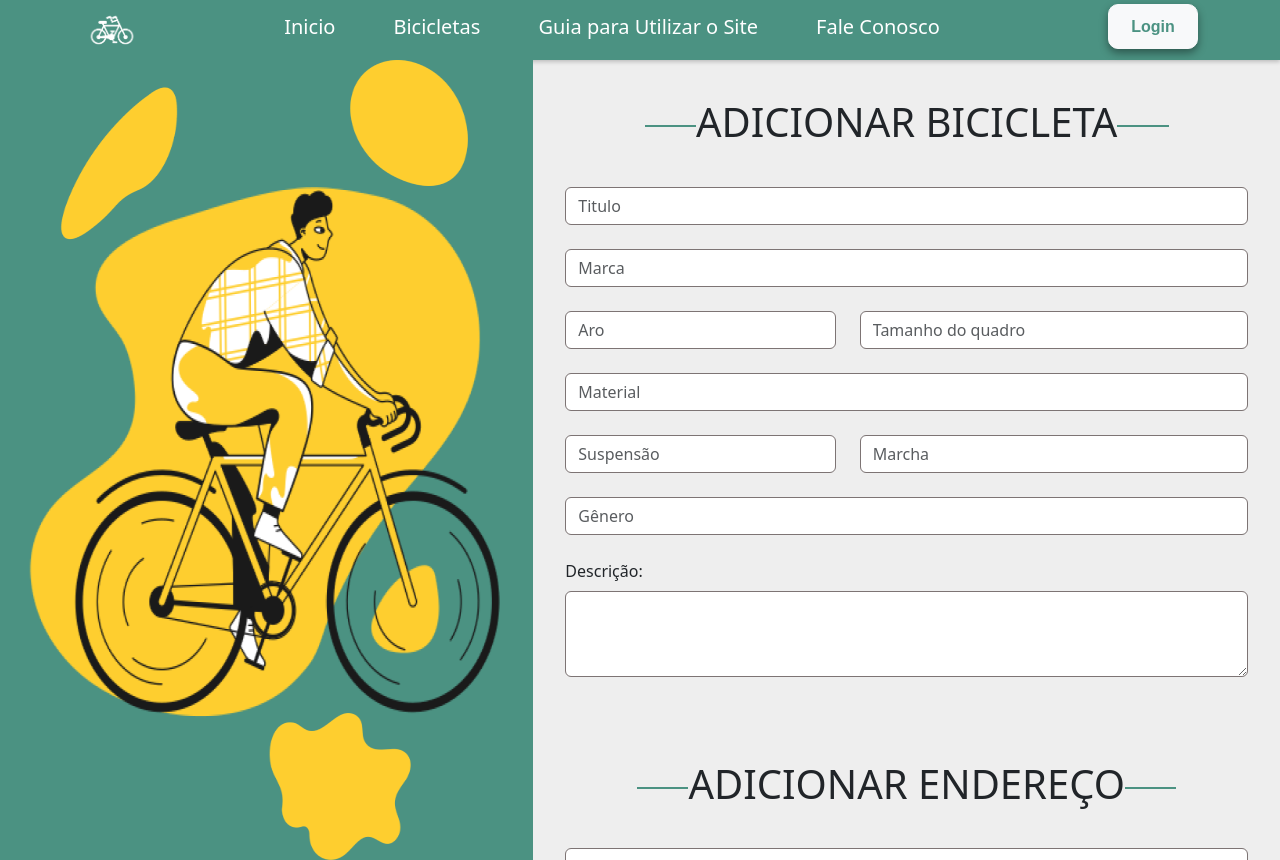
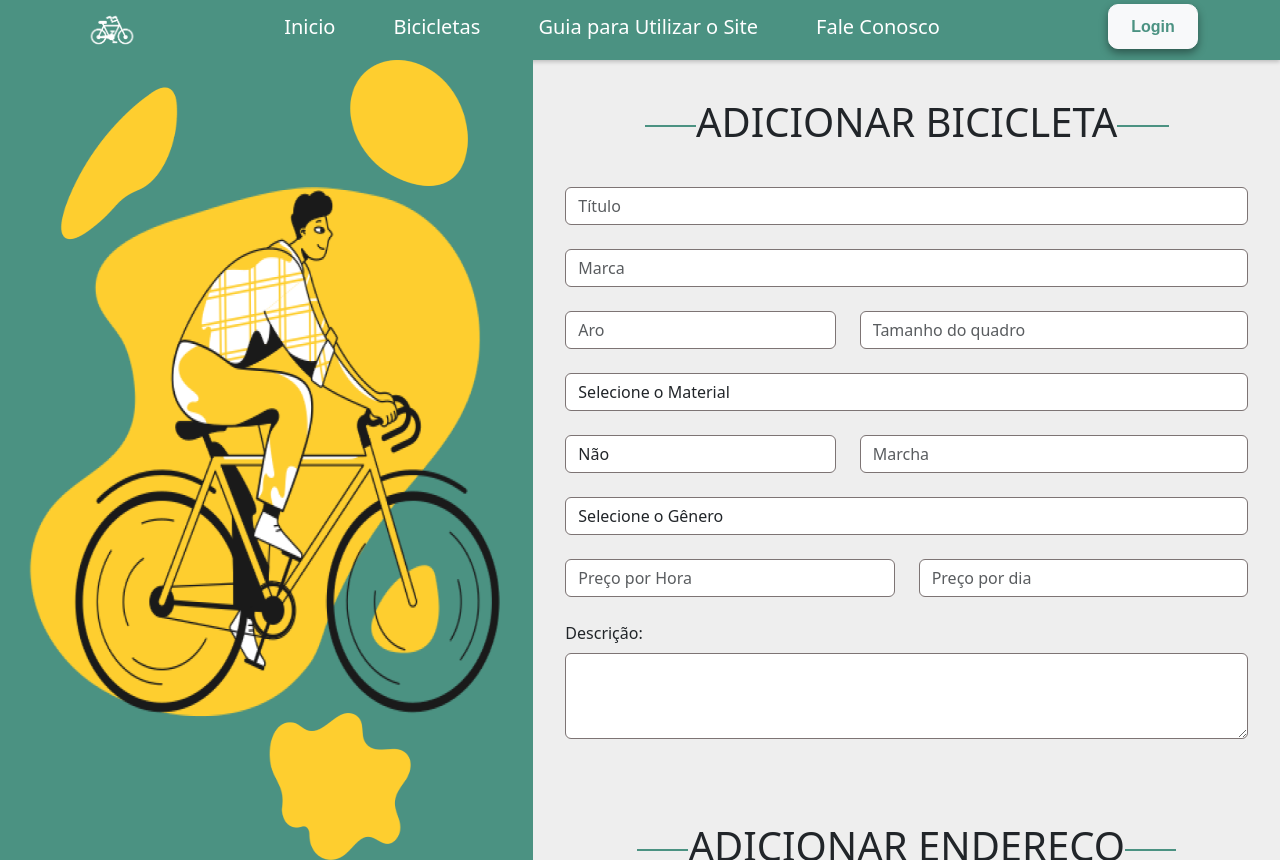
Before and after one commit to projetoPDali/front, a React (Create React App) app: page /cadastro-bike in a window 1280 px wide. Built offline with nearby package versions, Linux system fonts and the light colour scheme.

Commit message:
front cadastre sem o endereço

```diff
--- a/src/Components/CadastroBike/AddressForm.tsx
+++ b/src/Components/CadastroBike/AddressForm.tsx
@@ -1,22 +1,50 @@
-import React from "react";
-import { Row, Col, Form, Button } from "react-bootstrap";
+import React, { useState } from "react";
+import { Form, Col, Row } from "react-bootstrap";
 import COLORS from "../../constant/colors";
 
+interface AddressData {
+  cep: string;
+  state: string;
+  city: string;
+  neighborhood: string;
+  street: string;
+  number: string;
+}
 
+interface FormAddressProps {
+  onSaveAddress: (addressData: AddressData) => void;
+}
 
+const FormAddress: React.FC<FormAddressProps> = ({ onSaveAddress }) => {
+  const [addressData, setAddressData] = useState<AddressData>({
+    cep: "",
+    state: "",
+    city: "",
+    neighborhood: "",
+    street: "",
+    number: "",
+  });
 
-
-const FormAddress = () => {
-
-
-  const inputStyle = {
+  const inputStyle: React.CSSProperties = {
     borderColor: COLORS.gray,
   };
 
-  const lineStyle = {
+  const lineStyle: React.CSSProperties = {
     backgroundColor: COLORS.primary,
     height: "2px",
     width: "4vw",
+  };
+
+  const handleChange = (
+    e: React.ChangeEvent<HTMLInputElement>
+  ) => {
+    const { name, value } = e.target;
+    setAddressData({
+      ...addressData,
+      [name]: value,
+    });
+
+    onSaveAddress(addressData);
   };
 
   return (
@@ -43,7 +71,8 @@ const FormAddress = () => {
               name="cep"
               placeholder="Cep"
               style={inputStyle}
-
+              value={addressData.cep}
+              onChange={handleChange}
             />
           </Form.Group>
           <Col xs={5}>
@@ -53,7 +82,8 @@ const FormAddress = () => {
                 name="state"
                 placeholder="Estado"
                 style={inputStyle}
-
+                value={addressData.state}
+                onChange={handleChange}
               />
             </Form.Group>
           </Col>
@@ -64,7 +94,8 @@ const FormAddress = () => {
                 name="city"
                 placeholder="Cidade"
                 style={inputStyle}
-
+                value={addressData.city}
+                onChange={handleChange}
               />
             </Form.Group>
           </Col>
@@ -74,7 +105,8 @@ const FormAddress = () => {
               name="neighborhood"
               placeholder="Bairro"
               style={inputStyle}
-
+              value={addressData.neighborhood}
+              onChange={handleChange}
             />
           </Form.Group>
           <Col xs={8}>
@@ -84,7 +116,8 @@ const FormAddress = () => {
                 name="street"
                 placeholder="Rua"
                 style={inputStyle}
-
+                value={addressData.street}
+                onChange={handleChange}
               />
             </Form.Group>
           </Col>
@@ -95,8 +128,9 @@ const FormAddress = () => {
                 name="number"
                 placeholder="N°"
                 style={inputStyle}
+                value={addressData.number}
+                onChange={handleChange}
               />
-              <Button>Mostrar</Button>
             </Form.Group>
           </Col>
         </Row>
--- a/src/Components/CadastroBike/Form.tsx
+++ b/src/Components/CadastroBike/Form.tsx
@@ -1,16 +1,89 @@
-import React from "react";
-import { Row, Col, Form } from "react-bootstrap";
+import React, { useState } from "react";
+import { Form, Col, Row } from "react-bootstrap";
 import COLORS from "../../constant/colors";
 
-const FormBike = () => {
-  const inputStyle = {
+interface FormData {
+  title: string;
+  brand: { name: string };
+  rim: string;
+  size: string;
+  material: { name: string };
+  suspension: boolean;
+  gear: string;
+  gender: { name: string };
+  hourlyvalue: string;
+  dailyvalue: string;
+  description: string;
+}
+
+interface FormBikeProps {
+  onSaveData: (formData: FormData) => void;
+}
+
+const FormBike: React.FC<FormBikeProps> = ({ onSaveData }) => {
+  const [formData, setFormData] = useState<FormData>({
+    title: "",
+    brand: { name: "" },
+    rim: "",
+    size: "",
+    material: { name: "" },
+    suspension: false,
+    gear: "",
+    gender: { name: "" },
+    hourlyvalue: "",
+    dailyvalue: "",
+    description: "",
+  });
+
+  const inputStyle: React.CSSProperties = {
     borderColor: COLORS.gray,
   };
 
-  const lineStyle = {
+  const lineStyle: React.CSSProperties = {
     backgroundColor: COLORS.primary,
     height: "2px",
     width: "4vw",
+  };
+
+  const handleChange = (
+    e: React.ChangeEvent<
+      HTMLInputElement | HTMLSelectElement | HTMLTextAreaElement
+    >
+  ) => {
+    const { name, value } = e.target;
+
+    if (name === "suspension") {
+      const isSuspension = value === "sim";
+      setFormData({
+        ...formData,
+        suspension: isSuspension,
+      });
+    } else if (name === "gender") {
+      const genderValue =
+        value === "feminino"
+          ? { name: "feminino" }
+          : value === "masculino"
+          ? { name: "masculino" }
+          : { name: "unissex" };
+      setFormData({
+        ...formData,
+        gender: genderValue,
+      });
+    } else if (name === "brand" || name === "material") {
+      const nameValue = { name: value };
+      setFormData({
+        ...formData,
+        [name]: nameValue,
+      });
+    } else {
+      setFormData({
+        ...formData,
+        [name]: value,
+      });
+    }
+
+    // Envie os dados sempre que houver uma alteração
+    onSaveData(formData);
   };
 
   return (
@@ -31,78 +104,129 @@ const FormBike = () => {
       </div>
       <Form style={{ padding: 20 }}>
         <Row>
-          <Form.Group className="mb-4" controlId="exampleForm.ControlInput1">
+          <Form.Group className="mb-4">
             <Form.Control
               type="text"
               name="title"
-              placeholder="Titulo"
+              placeholder="Título"
               style={inputStyle}
+              value={formData.title}
+              onChange={handleChange}
             />
           </Form.Group>
-          <Form.Group className="mb-4" controlId="exampleForm.ControlInput2">
+          <Form.Group className="mb-4">
             <Form.Control
               type="text"
               name="brand"
               placeholder="Marca"
               style={inputStyle}
+              value={formData.brand.name}
+              onChange={handleChange}
             />
           </Form.Group>
           <Col xs={5}>
-            <Form.Group className="mb-4" controlId="aro">
+            <Form.Group className="mb-4">
               <Form.Control
                 type="text"
                 name="rim"
                 placeholder="Aro"
                 style={inputStyle}
+                value={formData.rim}
+                onChange={handleChange}
               />
             </Form.Group>
           </Col>
           <Col xs={7}>
-            <Form.Group className="mb-4" controlId="tamanhoQuadro">
+            <Form.Group className="mb-4">
               <Form.Control
                 type="text"
-                name="frameSize"
+                name="size"
                 placeholder="Tamanho do quadro"
                 style={inputStyle}
+                value={formData.size}
+                onChange={handleChange}
               />
             </Form.Group>
           </Col>
           <Form.Group className="mb-4" controlId="exampleForm.ControlInput3">
             <Form.Control
-              type="text"
+              as="select"
               name="material"
-              placeholder="Material"
               style={inputStyle}
-            />
+              value={formData.material.name}
+              onChange={handleChange}
+            >
+              <option value="">Selecione o Material</option>
+              <option value="aço">Aço</option>
+              <option value="fibra de carbono">Fibra de carbono</option>
+              <option value="alumínio">Alumínio</option>
+              <option value="outro">Outro</option>
+            </Form.Control>
           </Form.Group>
           <Col xs={5}>
-            <Form.Group className="mb-4" controlId="marca">
+            <Form.Group className="mb-4" controlId="exampleForm.ControlInput4">
               <Form.Control
-                type="text"
+                as="select"
                 name="suspension"
-                placeholder="Suspensão"
                 style={inputStyle}
-              />
+                value={formData.suspension ? "sim" : "nao"}
+                onChange={handleChange}
+              >
+                <option value="nao">Não</option>
+                <option value="sim">Sim</option>
+              </Form.Control>
             </Form.Group>
           </Col>
           <Col xs={7}>
-            <Form.Group className="mb-4" controlId="marcha">
+            <Form.Group className="mb-4">
               <Form.Control
                 type="text"
                 name="gear"
                 placeholder="Marcha"
                 style={inputStyle}
+                value={formData.gear}
+                onChange={handleChange}
               />
             </Form.Group>
           </Col>
-          <Form.Group className="mb-4" controlId="exampleForm.ControlInput4">
+          <Form.Group className="mb-4">
             <Form.Control
-              type="text"
+              as="select"
               name="gender"
-              placeholder="Gênero"
               style={inputStyle}
-            />
+              value={formData.gender.name}
+              onChange={handleChange}
+            >
+              <option value="">Selecione o Gênero</option>
+              <option value="feminino">Feminino</option>
+              <option value="masculino">Masculino</option>
+              <option value="unissex">Unissex</option>
+            </Form.Control>
           </Form.Group>
+          <Col xs={6}>
+            <Form.Group className="mb-4">
+              <Form.Control
+                type="text"
+                name="hourlyvalue"
+                placeholder="Preço por Hora"
+                style={inputStyle}
+                value={formData.hourlyvalue}
+                onChange={handleChange}
+              />
+            </Form.Group>
+          </Col>
+          <Col xs={6}>
+            <Form.Group className="mb-4">
+              <Form.Control
+                type="text"
+                name="dailyvalue"
+                placeholder="Preço por dia"
+                style={inputStyle}
+                value={formData.dailyvalue}
+                onChange={handleChange}
+              />
+            </Form.Group>
+          </Col>
         </Row>
 
         <Form.Group className="mb-4" controlId="descricao">
@@ -112,6 +236,9 @@ const FormBike = () => {
             rows={3}
             name="description"
             style={inputStyle}
+            value={formData.description}
+            onChange={handleChange}
+            onBlur={handleChange} // Adicione o evento onBlur
           />
         </Form.Group>
       </Form>
--- a/src/Screens/CadastroBike.tsx
+++ b/src/Screens/CadastroBike.tsx
@@ -1,16 +1,92 @@
 import React, { useState } from "react";
 import { Container, Row, Col, Button } from "react-bootstrap";
 import FormBike from "../Components/CadastroBike/Form";
+import FormAddress from "../Components/CadastroBike/AddressForm";
 import Imagem from "../assets/ciclista-amarelo.png";
 import COLORS from "../constant/colors";
 import MainNavbar from "../Components/Navbar/Navbar";
-import FormAddress from "../Components/CadastroBike/AddressForm";
+import { cadastrarBike } from "../api/cadastrarBike"; // Importe a função de envio para o backend
 
+interface BikeData {
+  title: string;
+  brand: { name: string };
+  rim: string;
+  size: string;
+  material: { name: string };
+  suspension: boolean;
+  gear: string;
+  gender: { name: string };
+  hourlyvalue: string;
+  dailyvalue: string;
+  description: string;
+}
 
-
+interface AddressData {
+  cep: string;
+  state: string;
+  city: string;
+  neighborhood: string;
+  street: string;
+  number: string;
+}
 
 const CadastroBike: React.FC = () => {
+  const [bikeData, setBikeData] = useState<BikeData>({
+    title: "",
+    brand: { name: "" },
+    rim: "",
+    size: "",
+    material: { name: "" },
+    suspension: false,
+    gear: "",
+    gender: { name: "" },
+    hourlyvalue: "",
+    dailyvalue: "",
+    description: "",
+  });
 
+  const [addressData, setAddressData] = useState<AddressData>({
+    cep: "",
+    state: "",
+    city: "",
+    neighborhood: "",
+    street: "",
+    number: "",
+  });
+
+  const handleSaveBikeData = (formData: BikeData) => {
+    setBikeData(formData);
+  };
+
+  const handleSaveAddressData = (formData: AddressData) => {
+    setAddressData(formData);
+  };
+
+  const handleSaveData = () => {
+    const userData = {
+      size: bikeData.size,
+      gender: bikeData.gender,
+      gear: bikeData.gear,
+      rim: bikeData.rim,
+      suspension: bikeData.suspension,
+      description: bikeData.description,
+      hourlyvalue: bikeData.hourlyvalue,
+      dailyvalue: bikeData.dailyvalue,
+      user: 1, // Você pode definir o valor do usuário aqui
+      brand: bikeData.brand,
+      material: bikeData.material,
+      address: addressData,
+    };
+
+    // Chame a função de envio para o backend
+    cadastrarBike(userData)
+      .then((responseData) => {
+        // Lida com a resposta do backend, se necessário
+      })
+      .catch((error) => {
+        // Lida com erros, se necessário
+      });
+  };
 
   return (
     <div>
@@ -30,9 +106,9 @@ const CadastroBike: React.FC = () => {
           </Col>
 
           <Col xs={12} md={7} style={{ backgroundColor: COLORS.lightGray, overflowY: "scroll", height: "100vh" }}>
-            <FormBike />
-            <FormAddress  />
-            <Button>Salvar</Button>
+            <FormBike onSaveData={handleSaveBikeData} />
+            <FormAddress onSaveAddress={handleSaveAddressData} />
+            <Button onClick={handleSaveData}>Salvar</Button>
           </Col>
         </Row>
       </Container>
--- /dev/null
+++ b/src/api/cadastrarBike.ts
@@ -0,0 +1,57 @@
+import axios from 'axios';
+
+const API_BASE_URL = 'http://localhost:3001';
+
+interface BikeData {
+  size: string;
+  gender: { name: string };
+  gear: string;
+  rim: string;
+  suspension: boolean;
+  description: string;
+  hourlyvalue: string;
+  dailyvalue: string;
+  user: number; // Certifique-se de definir o ID do usuário corretamente
+  brand: { name: string };
+  material: { name: string };
+  address: {
+    cep: string;
+    state: string;
+    city: string;
+    neighborhood: string;
+    street: string;
+    number: string;
+  };
+}
+
+export async function cadastrarBike(bikeData: BikeData): Promise<any> {
+  try {
+    const response = await axios.post(`${API_BASE_URL}/bike`, bikeData);
+
+    if (response.data.error) {
+      // Lida com erros específicos, se necessário
+      const errorDetail = response.data.error;
+      if (/Usuário desconhecido/.test(errorDetail)) {
+        throw new Error("Usuário desconhecido");
+      } else if (/Marca desconhecida/.test(errorDetail)) {
+        throw new Error("Marca desconhecida");
+      } else if (/Genero não encontrado/.test(errorDetail)) {
+        throw new Error("Genero não encontrado");
+      } else if (/Endereço não encontrado/.test(errorDetail)) {
+        throw new Error("Endereço não encontrado");
+      } else if (/Material desconhecido/.test(errorDetail)) {
+        throw new Error("Material desconhecido");
+      }
+
+      return null; // Não há dados da bicicleta, portanto, retorne null
+    } else {
+      // Os dados da bicicleta cadastrada estão no corpo da resposta
+      const bikeDataFromResponse = response.data;
+      console.log("Bicicleta cadastrada com sucesso:", bikeDataFromResponse);
+      return bikeDataFromResponse; // Retorne os dados da bicicleta
+    }
+  } catch (error) {
+    console.error("Erro:", error);
+    throw error;
+  }
+}
```
